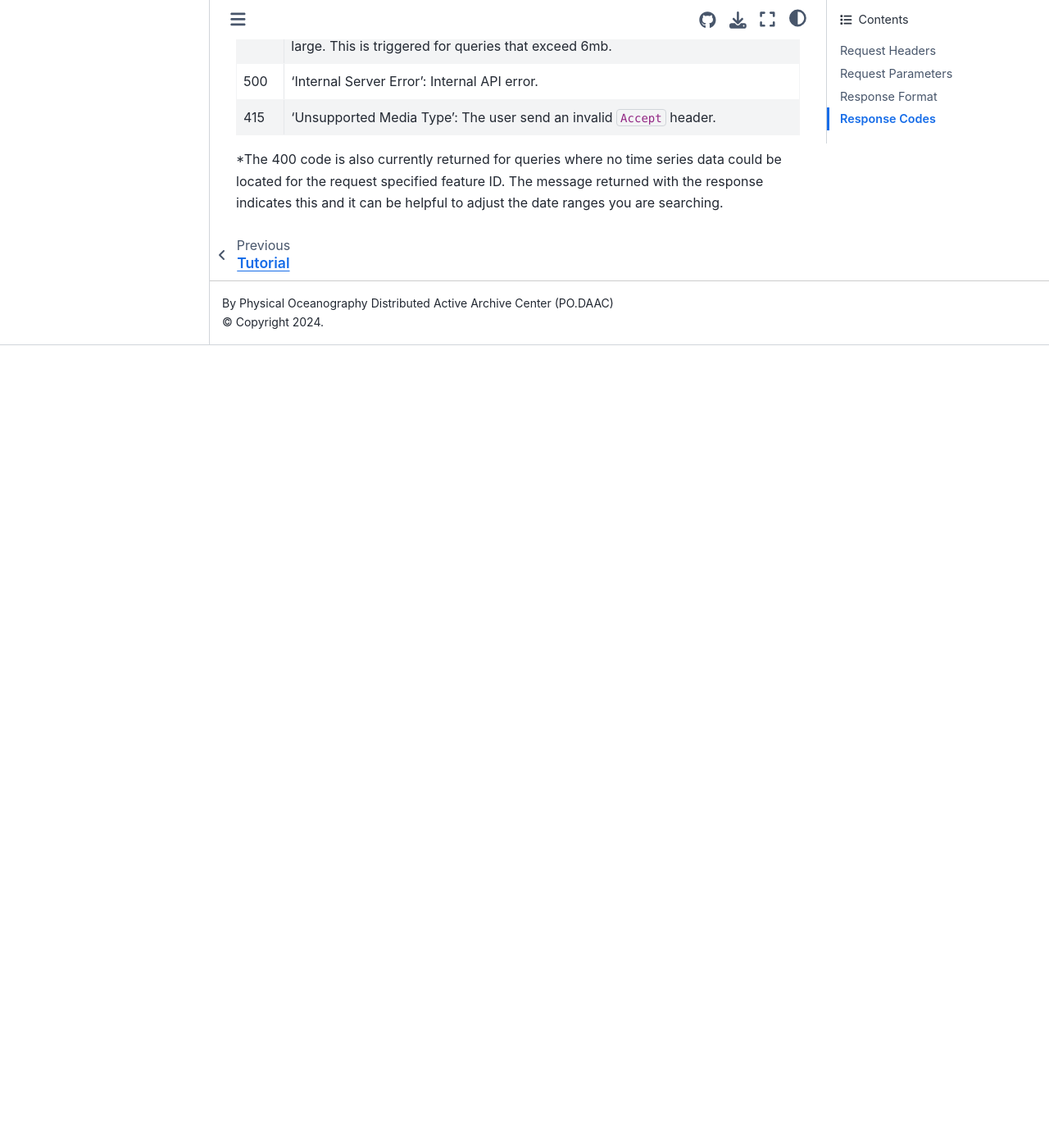
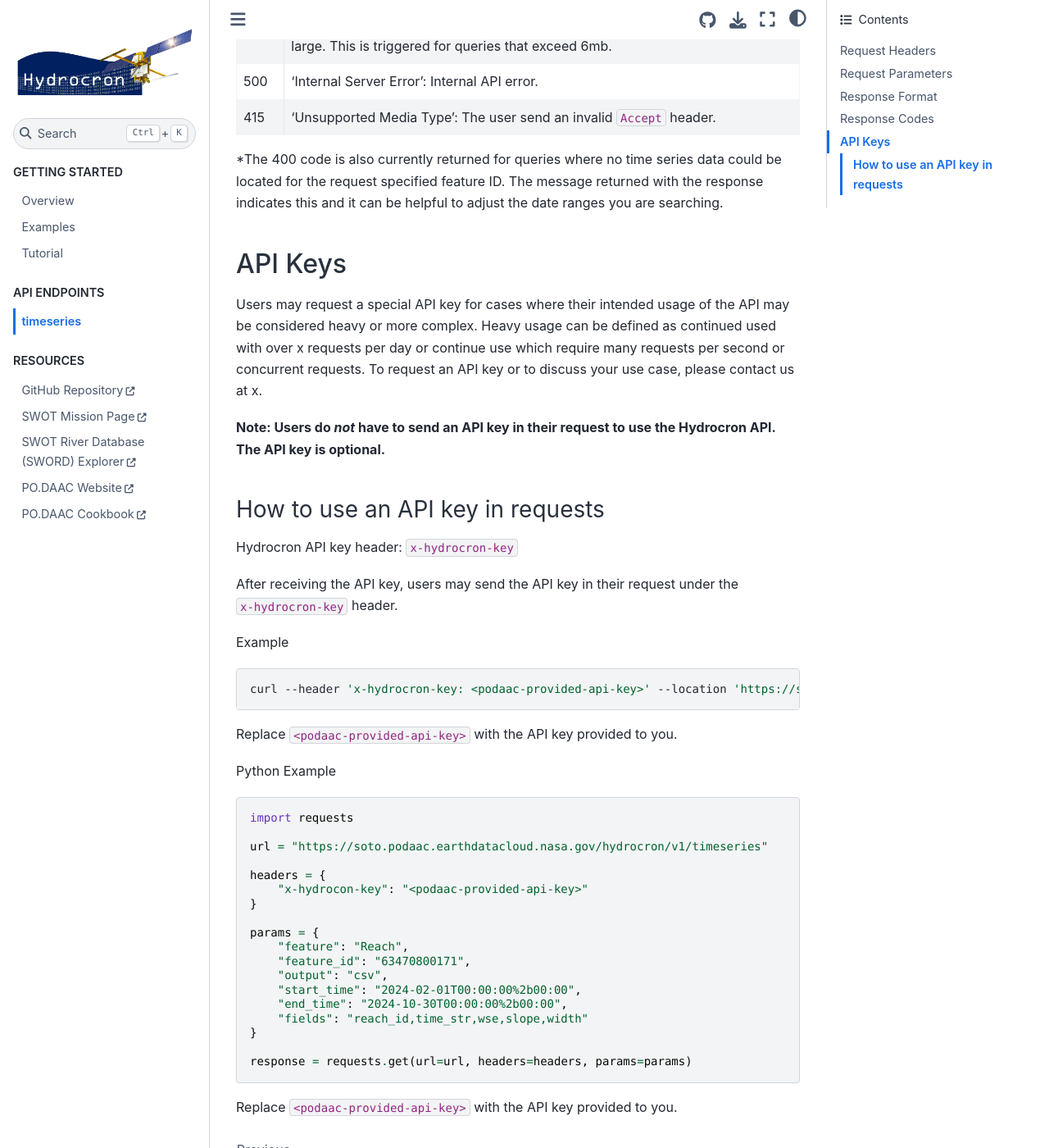
Before and after one commit to podaac/hydrocron, a Jupyter Book: the page built from docs/timeseries.md, in a window 1280 px wide and 1400 px high, scrolled down 10279 px. Shown: the whole window at 82% size. Built offline with Jupyter Book 1.0.4 settings and Sphinx 7.4.7 and the Sphinx Book theme 1.1.4, drawn with Linux system fonts in a browser that asks for light colours; before the commit the page ends 10700 px from its top, so only the background shows below that.

Commit message:
Update documentation to include API key usage

````diff
--- a/docs/timeseries.md
+++ b/docs/timeseries.md
@@ -443,3 +443,47 @@
 | 415     | 'Unsupported Media Type': The user send an invalid `Accept` header.                                                                                                         |
 
 *The 400 code is also currently returned for queries where no time series data could be located for the request specified feature ID. The message returned with the response indicates this and it can be helpful to adjust the date ranges you are searching.
+
+## API Keys
+
+Users may request a special API key for cases where their intended usage of the API may be considered heavy or more complex. Heavy usage can be defined as continued used with over x requests per day or continue use which require many requests per second or concurrent requests. To request an API key or to discuss your use case, please contact us at x.
+
+**Note: Users do *not* have to send an API key in their request to use the Hydrocron API. The API key is optional.**
+
+### How to use an API key in requests
+
+Hydrocron API key header: `x-hydrocron-key`
+
+After receiving the API key, users may send the API key in their request under the `x-hydrocron-key` header.
+
+Example
+
+```bash
+curl --header 'x-hydrocron-key: <podaac-provided-api-key>' --location 'https://soto.podaac.earthdatacloud.nasa.gov/hydrocron/v1/timeseries?feature=Reach&feature_id=63470800171&start_time=2024-02-01T00:00:00%2b00:00&end_time=2024-10-30T00:00:00%2b00:00&fields=reach_id,time_str,wse'
+```
+
+Replace `<podaac-provided-api-key>` with the API key provided to you.
+
+Python Example
+
+```python
+import requests
+
+url = "https://soto.podaac.earthdatacloud.nasa.gov/hydrocron/v1/timeseries"
+
+headers = {
+    "x-hydrocon-key": "<podaac-provided-api-key>"
+}
+
+params = {
+    "feature": "Reach",
+    "feature_id": "63470800171",
+    "output": "csv",
+    "start_time": "2024-02-01T00:00:00%2b00:00",
+    "end_time": "2024-10-30T00:00:00%2b00:00",
+    "fields": "reach_id,time_str,wse,slope,width"
+}
+
+response = requests.get(url=url, headers=headers, params=params)
+```
+Replace `<podaac-provided-api-key>` with the API key provided to you.
````
